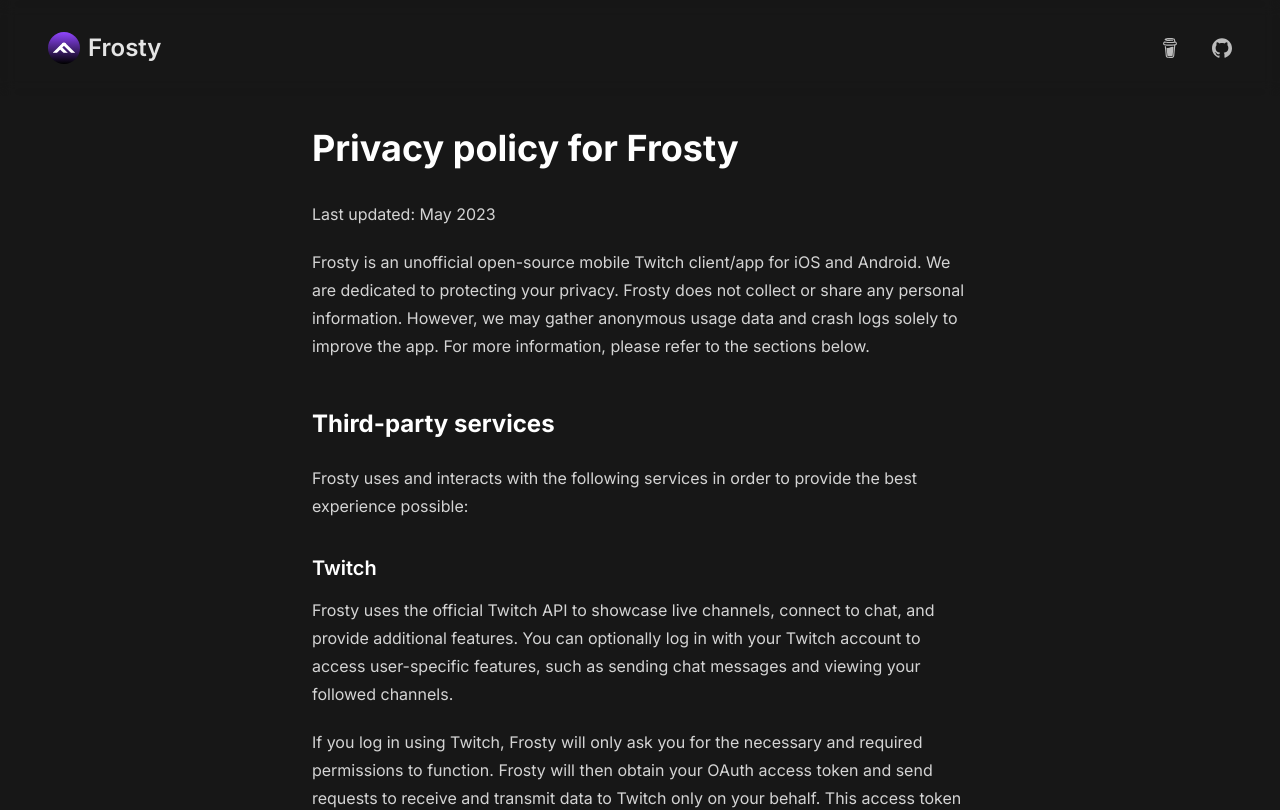
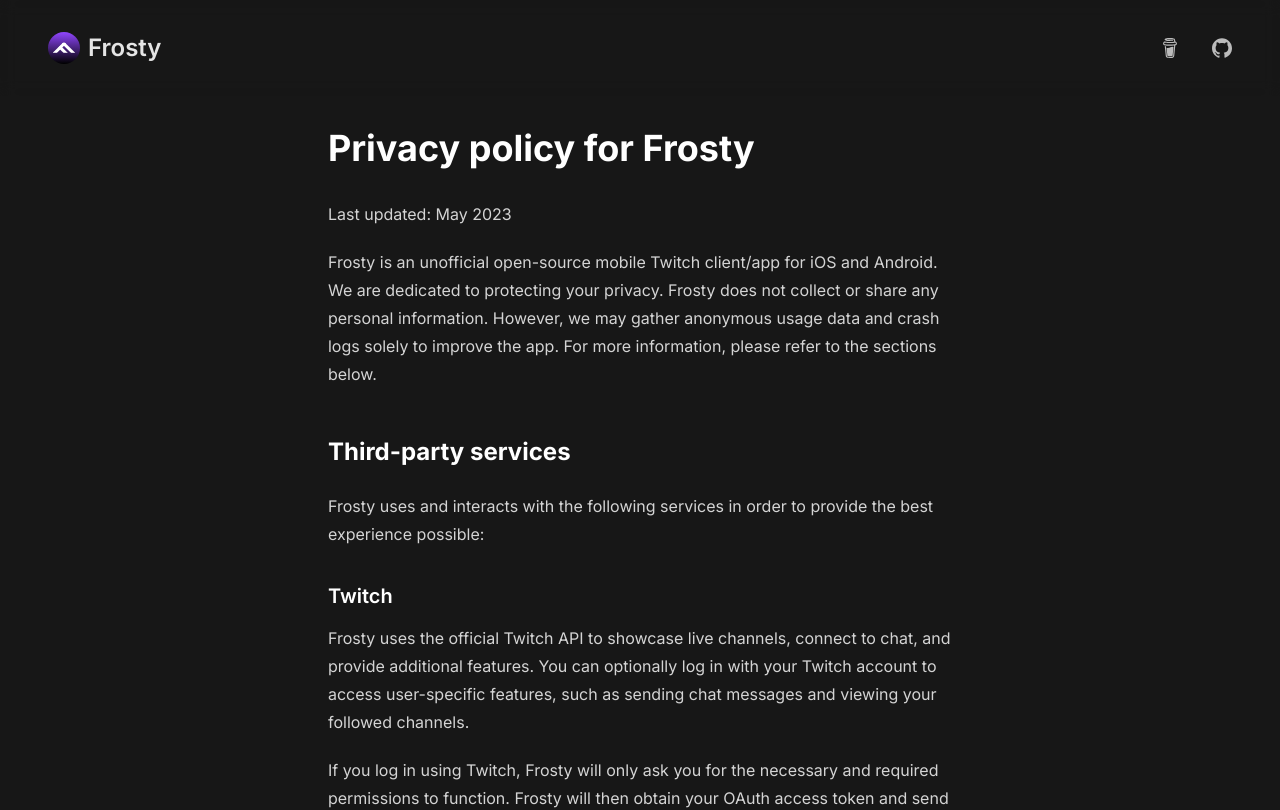
Before and after one commit to tommyxchow/frostyapp.io, a Next.js app: page /privacy in a window 1280 px wide. Shown: the top 810 px of the page. Built offline with nearby package versions, Linux system fonts and the light colour scheme.

Commit message:
Add padding to privacy

```diff
--- a/src/pages/privacy.tsx
+++ b/src/pages/privacy.tsx
@@ -6,7 +6,7 @@
       title='Privacy Policy | Frosty'
       description='Privacy policy for Frosty.'
     >
-      <article className='prose !prose-invert prose-neutral pt-32'>
+      <article className='prose !prose-invert prose-neutral px-4 pt-32'>
         <h1>Privacy policy for Frosty</h1>
         <p>Last updated: May 2023</p>
 
```
